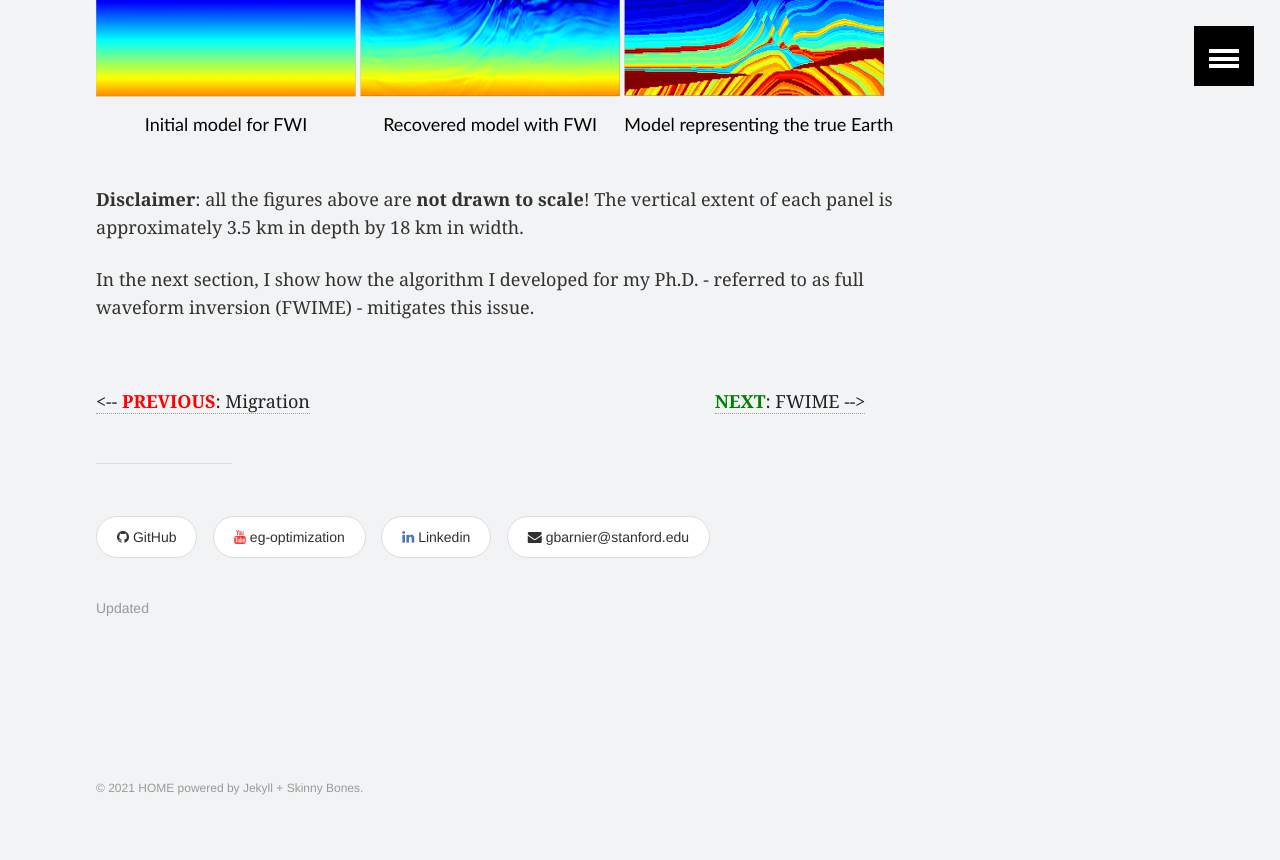
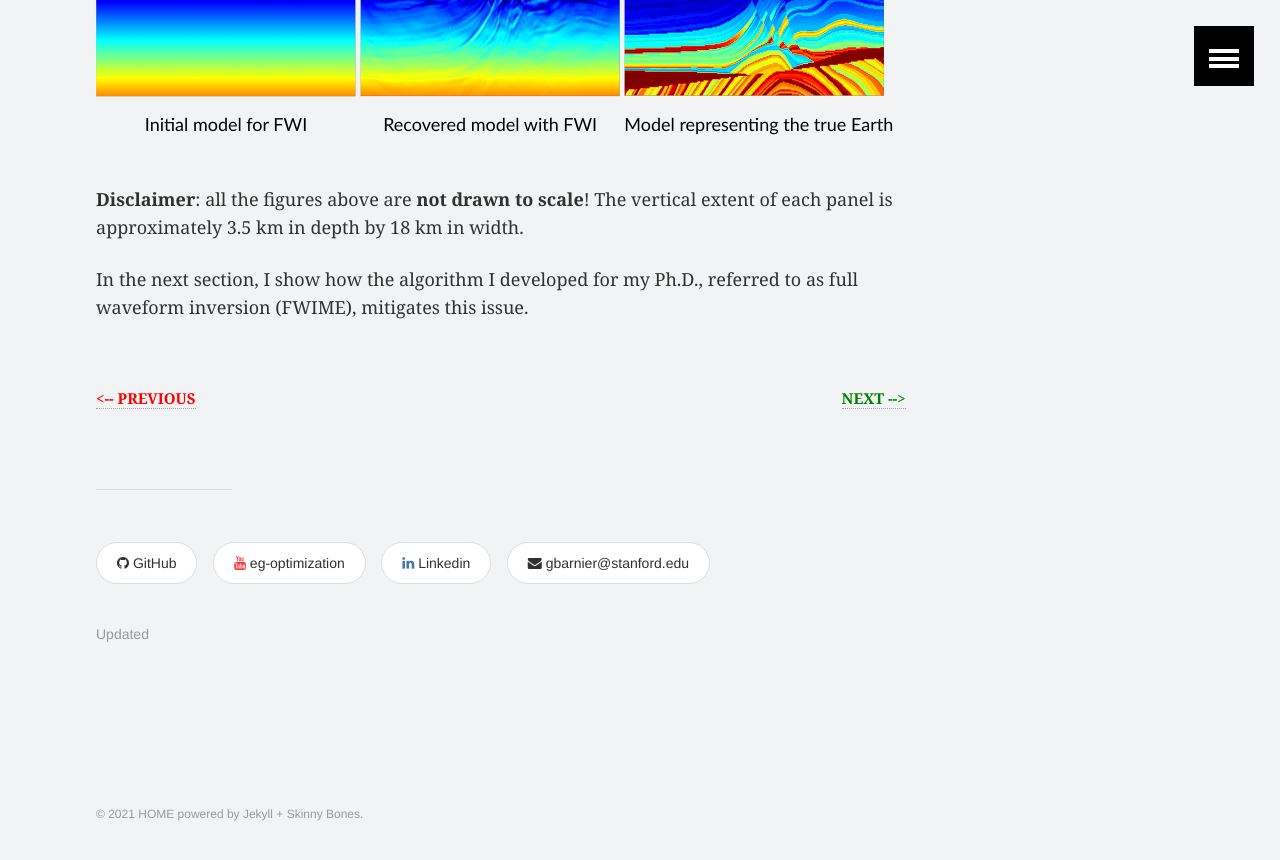
Before and after one commit to gbarnier/gbarnier.github.io, a Jekyll site: the page built from _posts/seismic_imaging/2021-03-13-bottleneck.md, in a window 1280 px wide and 900 px high, scrolled down 2360 px. Shown: the top 860 px of the window. Built offline with Jekyll 4.4.1, drawn with Linux system fonts in a browser that asks for light colours.

Commit message:
Update 2021-03-13-bottleneck.md

```diff
--- a/_posts/seismic_imaging/2021-03-13-bottleneck.md
+++ b/_posts/seismic_imaging/2021-03-13-bottleneck.md
@@ -90,12 +90,14 @@
 </p>
 
 <p>
-In the next section, I show how the algorithm I developed for my Ph.D. - referred to as full waveform inversion (FWIME) - mitigates this issue.
+In the next section, I show how the algorithm I developed for my Ph.D., referred to as full waveform inversion (FWIME), mitigates this issue.
 </p>
 
 <br/>
 
 <p>
-<span style="text-align:right; font-size: 18px"><a href="/migration"><-- <b><span style="color: red">PREVIOUS</span></b>: Migration</a></span>
-<span style="text-align:right; margin-left: 400px; font-size: 18px"><a href="/fwime"><b><span style="color: green">NEXT</span></b>: FWIME --> </a></span>
+<span style="float:left; font-size: 15px"><a href="/bottleneck"><b><span style="color: red"><-- PREVIOUS</span></b></a></span>
+<span style="float:right; font-size: 15px"><a href="/fwime"><b><span style="color: green">NEXT --></span></b> </a></span>
 </p>
+<br/>
+<br/>
```
Also changed, not shown: other parts of _posts/seismic_imaging/2021-03-13-bottleneck.md (+1 -1 lines).
